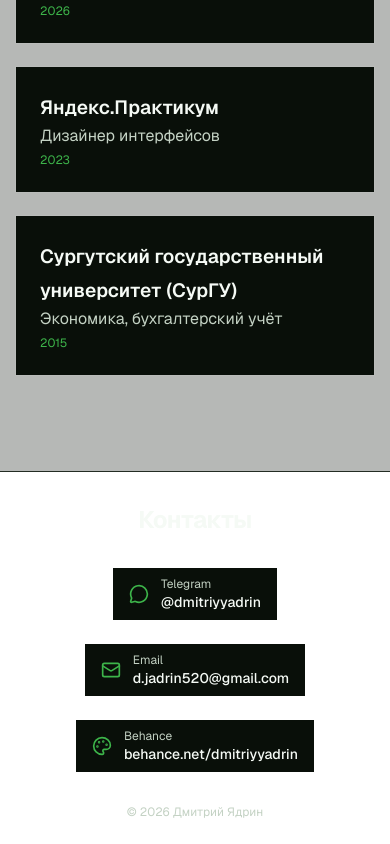
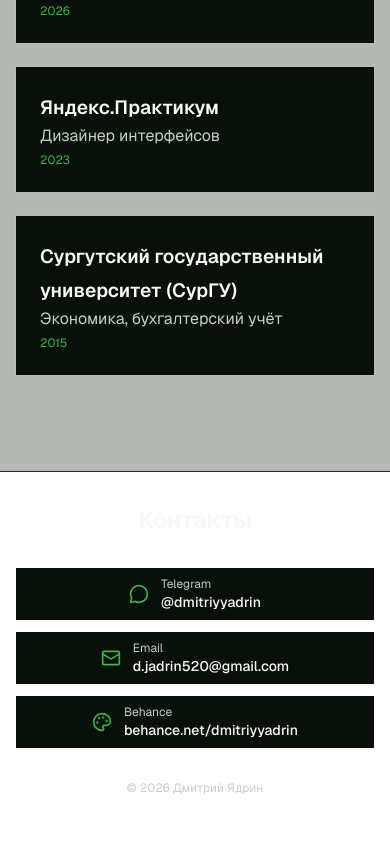
Before and after one commit to djadrin520-svg/Final, a Next.js app: page / in a window 390 px wide. Shown: the part 8025-8869 px from the top of the page. After the commit the page ends 8845 px from the top, so only its background shows below. Built offline with nearby package versions, Linux system fonts and the light colour scheme.

Commit message:
Update contacts-section.tsx

```diff
--- a/components/contacts-section.tsx
+++ b/components/contacts-section.tsx
@@ -27,7 +27,7 @@ export function ContactsSection() {
       <h2 className="text-2xl font-bold tracking-tight text-center mb-8">
         Контакты
       </h2>
-      <div className="flex flex-wrap items-center justify-center gap-6">
+      <div className="flex flex-col gap-3 sm:flex-row sm:flex-wrap sm:items-center sm:justify-center sm:gap-6">
         {contacts.map((contact) => {
           const Icon = contact.icon;
           return (
@@ -36,10 +36,10 @@ export function ContactsSection() {
               href={contact.href}
               target="_blank"
               rel="noopener noreferrer"
-              className="group flex items-center gap-3 px-4 py-2 ring-1 ring-foreground/5 bg-card transition-colors hover:ring-primary/40"
+              className="group flex w-full items-center justify-center gap-3 px-4 py-2 ring-1 ring-foreground/5 bg-card transition-colors hover:ring-primary/40 sm:w-auto sm:flex-none"
             >
-              <Icon className="h-5 w-5 text-primary" />
-              <div>
+              <Icon className="h-5 w-5 text-primary shrink-0" />
+              <div className="min-w-0">
                 <div className="text-xs text-muted-foreground">
                   {contact.label}
                 </div>
```
